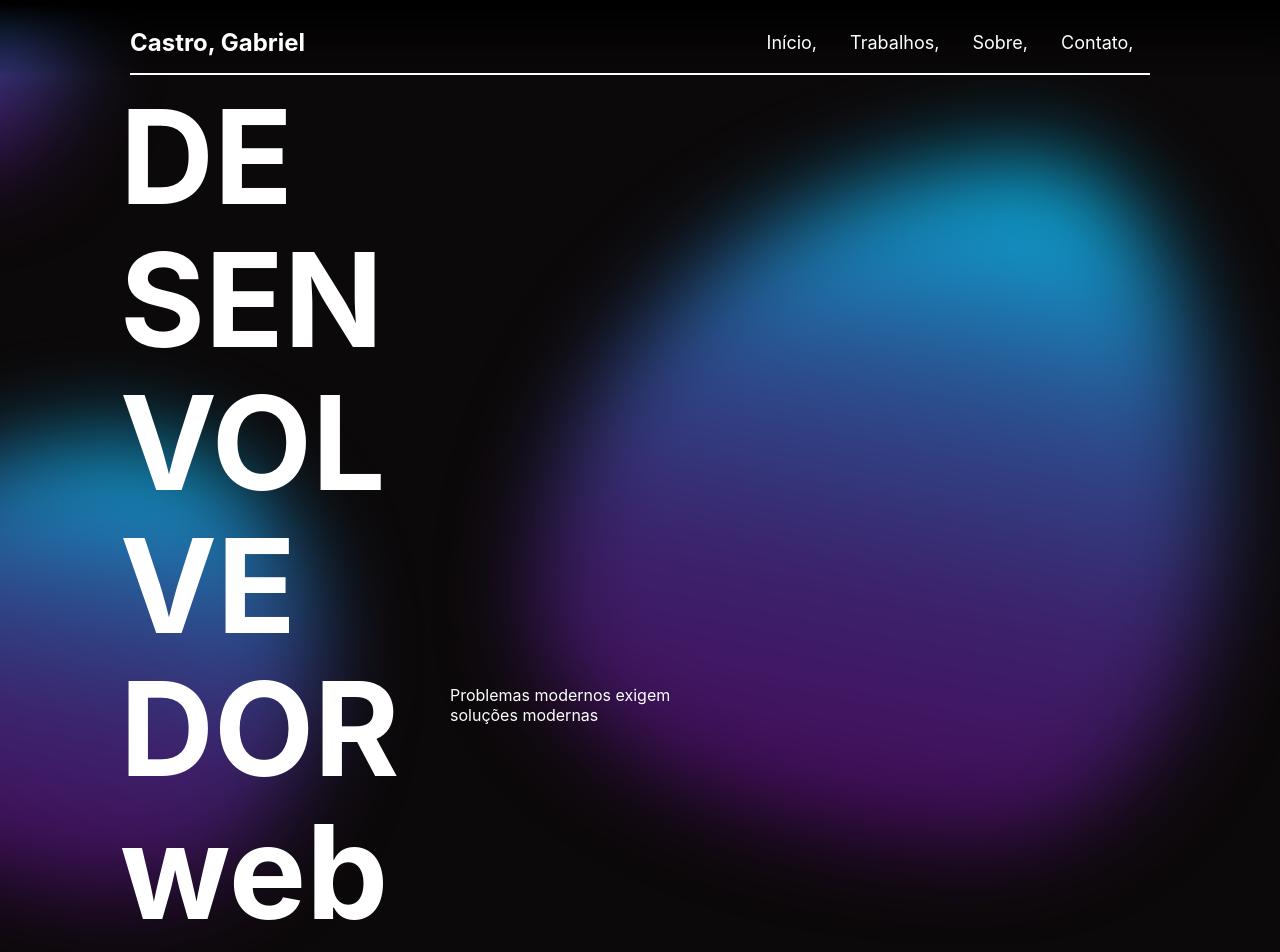
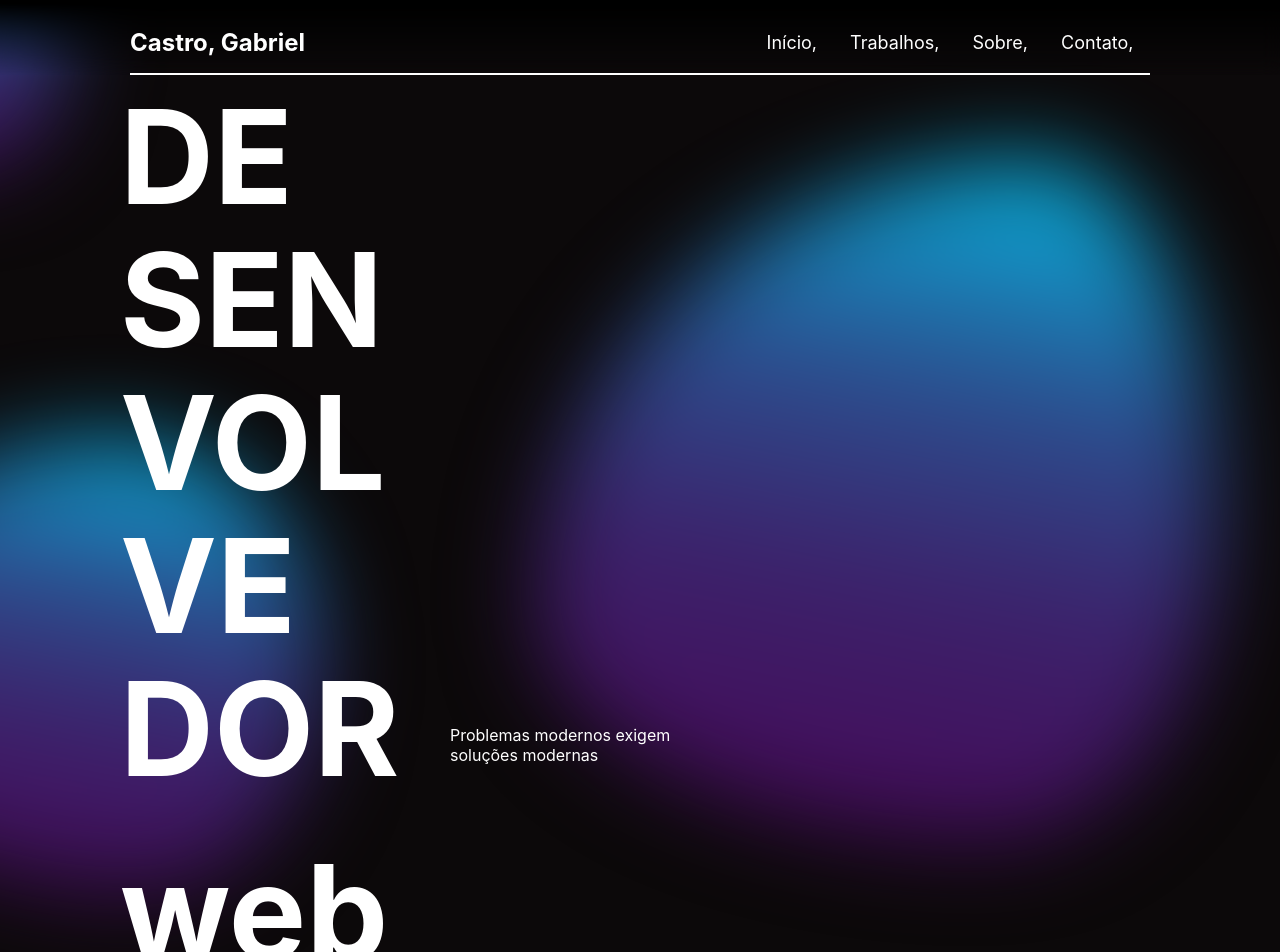
Before and after one commit to GabrielCastro-dev/my-portifolio, a React (Create React App) app: page / in a window 1280 px wide. Shown: the top 952 px of the page. Built offline with nearby package versions, Linux system fonts and the light colour scheme.

Commit message:
banner margin between words

```diff
--- a/src/components/Banner/Banner.jsx
+++ b/src/components/Banner/Banner.jsx
@@ -11,7 +11,8 @@ function Banner() {
                 VE
                 DOR
             </h1>
-            <h1>web</h1>
+
+            <h1 className='web'>web</h1>
             <p>Problemas modernos exigem soluções modernas</p>
             <Blob
                 width='680px'
--- a/src/components/Banner/Banner.scss
+++ b/src/components/Banner/Banner.scss
@@ -17,11 +17,15 @@
         z-index: 500;
     }
 
+    .web{
+        margin-top: 40px;
+    }
+
     p {
         width: 250px;
         position: absolute;
         left: 450px;
-        bottom: 75px;
+        bottom: 35px;
         z-index: 500;
     }
 
```
